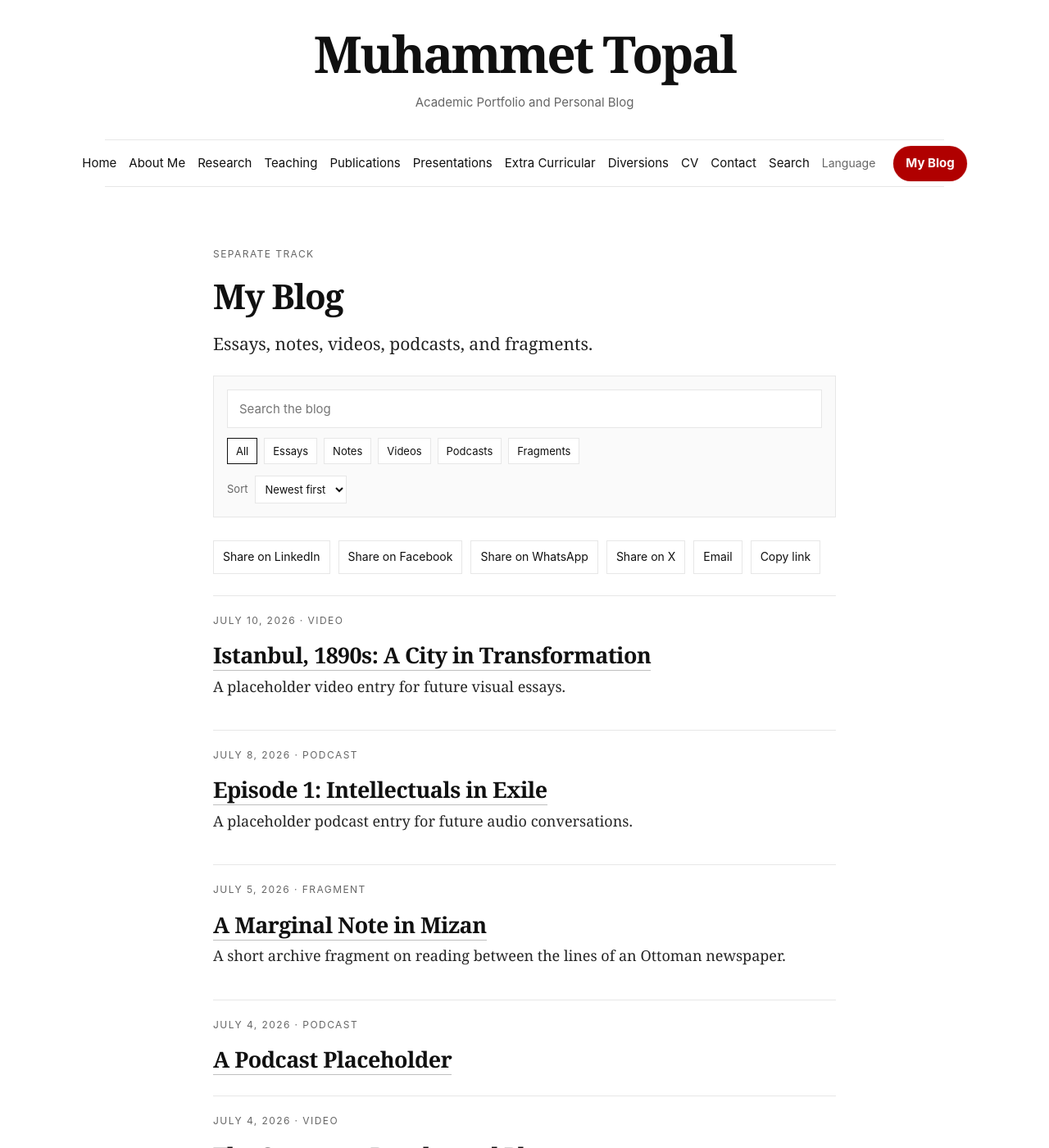
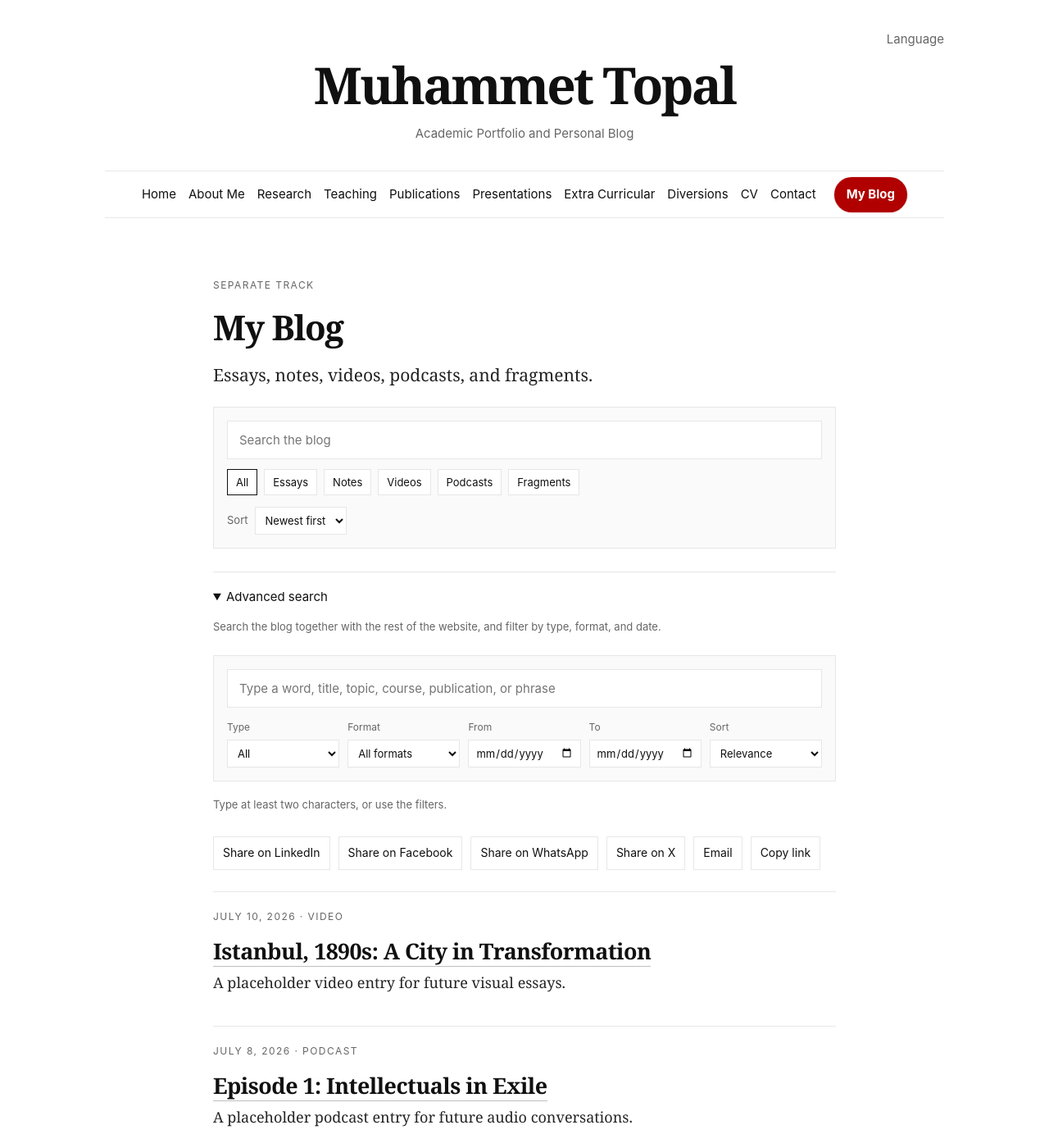
Before and after one commit to m-topal/muhammettopal, a Jekyll site: the page built from blog.md, in a window 1280 px wide and 1400 px high. Shown: the whole window at 82% size. Built offline with Jekyll 4.4.1, drawn with Linux system fonts in a browser that asks for light colours.

Commit message:
Add files via upload

```diff
--- a/_layouts/default.html
+++ b/_layouts/default.html
@@ -15,7 +15,22 @@
   <div id="readingProgress" class="reading-progress" aria-hidden="true"></div>
 
   <div class="site-shell">
-    <header class="top">
+    <header class="top site-top">
+      <div class="site-utility-bar" aria-label="Site tools">
+        <details class="language-menu language-menu-top">
+          <summary>Language</summary>
+          <div class="language-panel">
+            <a href="{{ '/' | relative_url }}">🇬🇧 English</a>
+            <a class="translate-link" href="#" data-lang="tr" target="_blank" rel="noopener">🇹🇷 Türkçe</a>
+            <a class="translate-link" href="#" data-lang="fr" target="_blank" rel="noopener">🇫🇷 Français</a>
+            <a class="translate-link" href="#" data-lang="ar" target="_blank" rel="noopener">🇸🇦 العربية</a>
+            <a class="translate-link" href="#" data-lang="ru" target="_blank" rel="noopener">🇷🇺 Русский</a>
+            <a class="translate-link" href="#" data-lang="fa" target="_blank" rel="noopener">🇮🇷 فارسی</a>
+            <span>Machine translation</span>
+          </div>
+        </details>
+      </div>
+
       <a class="name" href="{{ '/' | relative_url }}">Muhammet Topal</a>
       <p class="identity-sentence">Academic Portfolio and Personal Blog</p>
     </header>
@@ -32,21 +47,6 @@
         <a href="{{ '/diversions/' | relative_url }}">Diversions</a>
         <a href="{{ '/cv/' | relative_url }}">CV</a>
         <a href="{{ '/contact/' | relative_url }}">Contact</a>
-        <a href="{{ '/search/' | relative_url }}">Search</a>
-
-        <details class="language-menu">
-          <summary>Language</summary>
-          <div class="language-panel">
-            <a href="{{ '/' | relative_url }}">🇬🇧 English</a>
-            <a class="translate-link" href="#" data-lang="tr" target="_blank" rel="noopener">🇹🇷 Türkçe</a>
-            <a class="translate-link" href="#" data-lang="fr" target="_blank" rel="noopener">🇫🇷 Français</a>
-            <a class="translate-link" href="#" data-lang="ar" target="_blank" rel="noopener">🇸🇦 العربية</a>
-            <a class="translate-link" href="#" data-lang="ru" target="_blank" rel="noopener">🇷🇺 Русский</a>
-            <a class="translate-link" href="#" data-lang="fa" target="_blank" rel="noopener">🇮🇷 فارسی</a>
-            <span>Machine translation</span>
-          </div>
-        </details>
-
         <a class="blog-pill {% if page.url contains '/blog/' %}active{% endif %}" href="{{ '/blog/' | relative_url }}">My Blog</a>
       </nav>
     </div>
--- a/assets/css/style.css
+++ b/assets/css/style.css
@@ -702,3 +702,90 @@ main{padding-top:42px}.home-intro{max-width:820px;margin:0 auto;text-align:left}
     margin-top: 8px;
   }
 }
+
+/* v13: move language off tab bar, place advanced search under blog, add cats to diversions */
+.site-top {
+  position: relative;
+}
+
+.site-utility-bar {
+  display: flex;
+  justify-content: flex-end;
+  align-items: center;
+  margin-bottom: 10px;
+  min-height: 28px;
+}
+
+.language-menu-top {
+  display: inline-block;
+}
+
+.language-menu-top summary {
+  border-bottom: 0;
+  font-size: 15px;
+}
+
+.blog-advanced-search {
+  margin: 28px 0 24px;
+  border-top: 1px solid var(--line);
+  padding-top: 18px;
+}
+
+.blog-advanced-search summary {
+  cursor: pointer;
+  font-family: var(--sans);
+  font-size: 15px;
+  color: var(--ink);
+}
+
+.blog-advanced-search-inner {
+  margin-top: 14px;
+}
+
+.diversions-feature-grid {
+  display: grid;
+  grid-template-columns: minmax(300px, 1.05fr) minmax(240px, .95fr);
+  grid-template-rows: auto auto;
+  gap: 18px;
+  margin-top: 18px;
+  align-items: start;
+}
+
+.diversions-feature-grid figure {
+  margin: 0;
+}
+
+.diversions-feature-grid img {
+  width: 100%;
+  height: auto;
+  display: block;
+  border-radius: 3px;
+}
+
+.diversions-feature-grid figcaption {
+  margin-top: 8px;
+  color: var(--muted);
+  font-family: var(--sans);
+  font-size: 13px;
+  line-height: 1.45;
+}
+
+.diversions-feature-large {
+  grid-row: 1 / span 2;
+}
+
+@media (max-width: 900px) {
+  .site-utility-bar {
+    justify-content: center;
+    margin-bottom: 14px;
+  }
+
+  .diversions-feature-grid {
+    grid-template-columns: 1fr;
+    grid-template-rows: auto;
+  }
+
+  .diversions-feature-large {
+    grid-row: auto;
+  }
+}
--- a/blog.md
+++ b/blog.md
@@ -30,6 +30,68 @@ description: Essays, notes, videos, podcasts, and fragments by Muhammet Topal.
       </select>
     </div>
   </section>
+
+  <details class="blog-advanced-search" open>
+    <summary>Advanced search</summary>
+    <div class="blog-advanced-search-inner">
+      <p class="note">Search the blog together with the rest of the website, and filter by type, format, and date.</p>
+
+      <section class="site-search-box" aria-label="Advanced site search">
+        <input id="siteSearchInput" class="search-input" type="search" placeholder="Type a word, title, topic, course, publication, or phrase">
+
+        <div class="advanced-search-grid">
+          <label>
+            Type
+            <select id="siteSearchType">
+              <option value="all">All</option>
+              <option value="page">Pages</option>
+              <option value="post">Blog posts</option>
+            </select>
+          </label>
+
+          <label>
+            Format
+            <select id="siteSearchCategory">
+              <option value="all">All formats</option>
+              <option value="essay">Essays</option>
+              <option value="note">Notes</option>
+              <option value="video">Videos</option>
+              <option value="podcast">Podcasts</option>
+              <option value="fragment">Fragments</option>
+              <option value="research">Research</option>
+              <option value="teaching">Teaching</option>
+              <option value="publication">Publications</option>
+              <option value="presentation">Presentations</option>
+              <option value="other">Other pages</option>
+            </select>
+          </label>
+
+          <label>
+            From
+            <input id="siteSearchFrom" type="date">
+          </label>
+
+          <label>
+            To
+            <input id="siteSearchTo" type="date">
+          </label>
+
+          <label>
+            Sort
+            <select id="siteSearchSort">
+              <option value="relevance">Relevance</option>
+              <option value="newest">Newest first</option>
+              <option value="oldest">Oldest first</option>
+              <option value="title">Title</option>
+            </select>
+          </label>
+        </div>
+      </section>
+
+      <p id="siteSearchStatus" class="note">Type at least two characters, or use the filters.</p>
+      <section id="siteSearchResults" class="site-search-results" aria-label="Search results"></section>
+    </div>
+  </details>
 
   <div class="share-row" aria-label="Share this page">
     <a href="https://www.linkedin.com/sharing/share-offsite/?url={{ page.url | absolute_url }}" target="_blank" rel="noopener">Share on LinkedIn</a>
@@ -95,4 +157,30 @@ description: Essays, notes, videos, podcasts, and fragments by Muhammet Topal.
       <p>Use the example draft included in <code>_drafts/example-essay.md</code> as a model. Drafts do not appear on the public site until moved into <code>_posts</code>.</p>
     </div>
   </details>
+
+  <div id="siteSearchData" hidden>
+    {% for post in site.posts %}
+      <article class="search-data-item"
+        data-title="{{ post.title | strip_html | escape }}"
+        data-url="{{ post.url | relative_url }}"
+        data-type="post"
+        data-category="{{ post.category | default: post.format | default: 'post' | downcase | escape }}"
+        data-date="{{ post.date | date: '%Y-%m-%d' }}"
+        data-description="{{ post.description | default: post.excerpt | strip_html | normalize_whitespace | escape }}"
+        data-content="{{ post.content | strip_html | normalize_whitespace | escape }}"></article>
+    {% endfor %}
+
+    {% for site_page in site.pages %}
+      {% if site_page.title and site_page.url != '/search/' and site_page.url != '/search.json' and site_page.url != '/404.html' %}
+        <article class="search-data-item"
+          data-title="{{ site_page.title | strip_html | escape }}"
+          data-url="{{ site_page.url | relative_url }}"
+          data-type="page"
+          data-category="{% if site_page.url contains 'research' %}research{% elsif site_page.url contains 'teaching' %}teaching{% elsif site_page.url contains 'publication' %}publication{% elsif site_page.url contains 'presentation' %}presentation{% else %}other{% endif %}"
+          data-date=""
+          data-description="{{ site_page.description | default: site_page.excerpt | strip_html | normalize_whitespace | escape }}"
+          data-content="{{ site_page.content | strip_html | normalize_whitespace | escape }}"></article>
+      {% endif %}
+    {% endfor %}
+  </div>
 </article>
```
Also changed, not shown: diversions.md (+8 -1 lines), assets/img/diversions/cats-mona-rosa.jpg (added).
